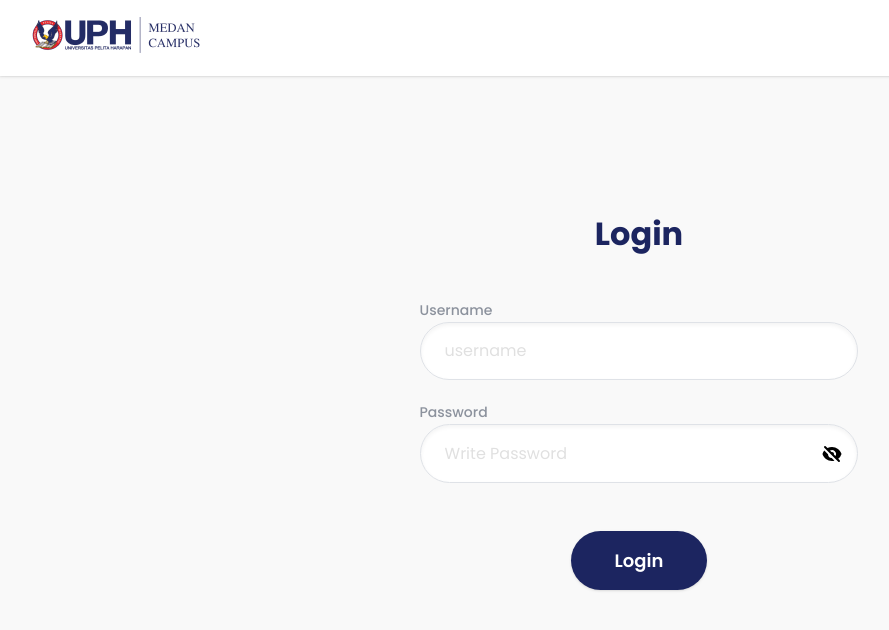
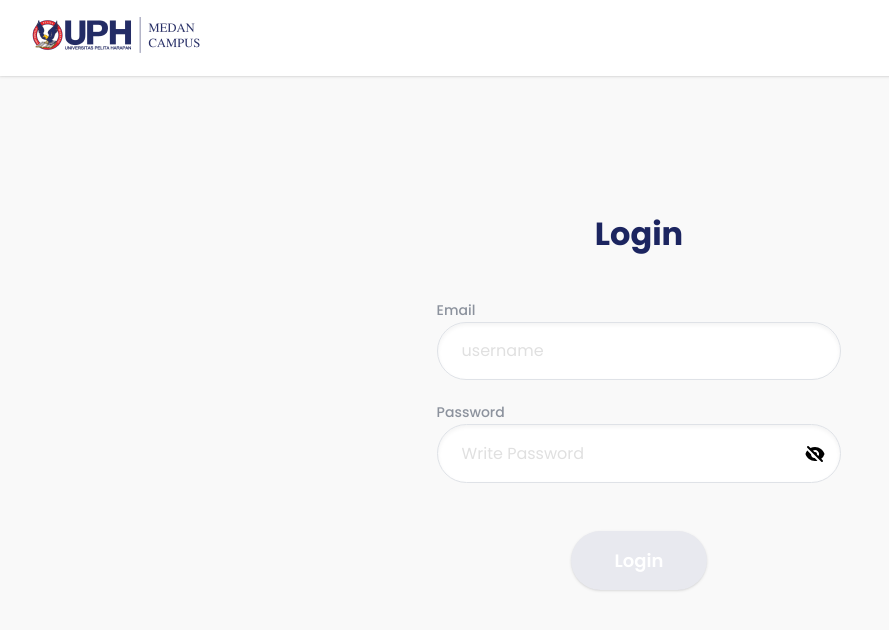
Before and after one commit to Gino-Hariman/booking-admin, a Next.js app: page /auth/login in a window 1280 px wide. Shown: the top 630 px of the page, without its empty margins (1-890 px from the left). Built offline with nearby package versions, Linux system fonts and the light colour scheme; no server answers.

Commit message:
change dropdown and field

```diff
--- a/components/Dropdowns/index.jsx
+++ b/components/Dropdowns/index.jsx
@@ -2,6 +2,7 @@ import React, { useState } from 'react';
 import ChevronUp from '@/icons/Outline/Chevron Up.svg';
 import ChevronDown from '@/icons/Outline/Chevron Down.svg';
 import classNames from '@/helpers/classNames';
+import { LoadingSpinner } from '../Loading';
 
 const Dropdowns = ({
   idItem,
@@ -16,6 +17,7 @@ const Dropdowns = ({
   loading = true,
 }) => {
   const [open, setOpen] = useState(false);
+  const [label, setLabel] = useState(null);
   const [selected, setSelected] = useState('');
   const handleClick = () => {
     setOpen((prev) => !prev);
@@ -27,8 +29,10 @@ const Dropdowns = ({
       shouldValidate: true,
       shouldDirty: true,
     });
-    setSelected(item[valueItem]);
+    setSelected(`${item[valueItem]} - ${item['spot_name']}`);
   };
+
+  console.log('datas', datas);
 
   return (
     <div>
@@ -60,15 +64,16 @@ const Dropdowns = ({
             className="absolute z-40 shadow-md w-full overflow-hidden mt-2 menu text-gray-700 bg-shade-FG rounded-3 "
           >
             {loading ? (
-              <p className="py-2 px-4">Loading...</p>
+              <LoadingSpinner />
             ) : (
+              // <p className="py-2 px-4">Loading...</p>
               datas.map((item) => (
                 <li
                   className="hover:bg-gray-300 cursor-pointer py-4 px-6"
                   onClick={() => handleSelect(item)}
                   key={item[idItem]}
                 >
-                  <a>{item[valueItem]}</a>
+                  <a>{`${item[valueItem]} - ${item['spot_name']}`}</a>
                 </li>
               ))
             )}
--- a/components/Form/LoginForm.jsx
+++ b/components/Form/LoginForm.jsx
@@ -9,12 +9,17 @@ const LoginForm = () => {
   const { login } = useAuth();
   const {
     register,
-    formState: { errors },
+    formState: { errors, isValid },
     handleSubmit,
   } = useForm({
     resolver: yupResolver(
       Yup.object().shape({
-        username: Yup.string().required('Email Required'),
+        username: Yup.string()
+          .required('Email Required')
+          .matches(
+            '(@lecturer.uph.edu|@uph.edu)',
+            'only can @lecturer.uph.edu'
+          ),
         password: Yup.string('Password format is not valid').required(
           'Password Required'
         ),
@@ -24,6 +29,7 @@ const LoginForm = () => {
       username: '',
       password: '',
     },
+    mode: 'onBlur',
   });
 
   const onSubmit = (data) => {
@@ -35,7 +41,7 @@ const LoginForm = () => {
       <DataForm
         forms={[
           {
-            label: 'Username',
+            label: 'Email',
             name: 'username',
             placeholder: 'username',
             type: 'TextInput',
@@ -51,7 +57,11 @@ const LoginForm = () => {
         errors={errors}
       />
       <div className="mt-12 text-center">
-        <Button title="Login" onClick={handleSubmit(onSubmit)} />
+        <Button
+          title="Login"
+          isDisabled={!isValid}
+          onClick={handleSubmit(onSubmit)}
+        />
       </div>
     </form>
   );
```
